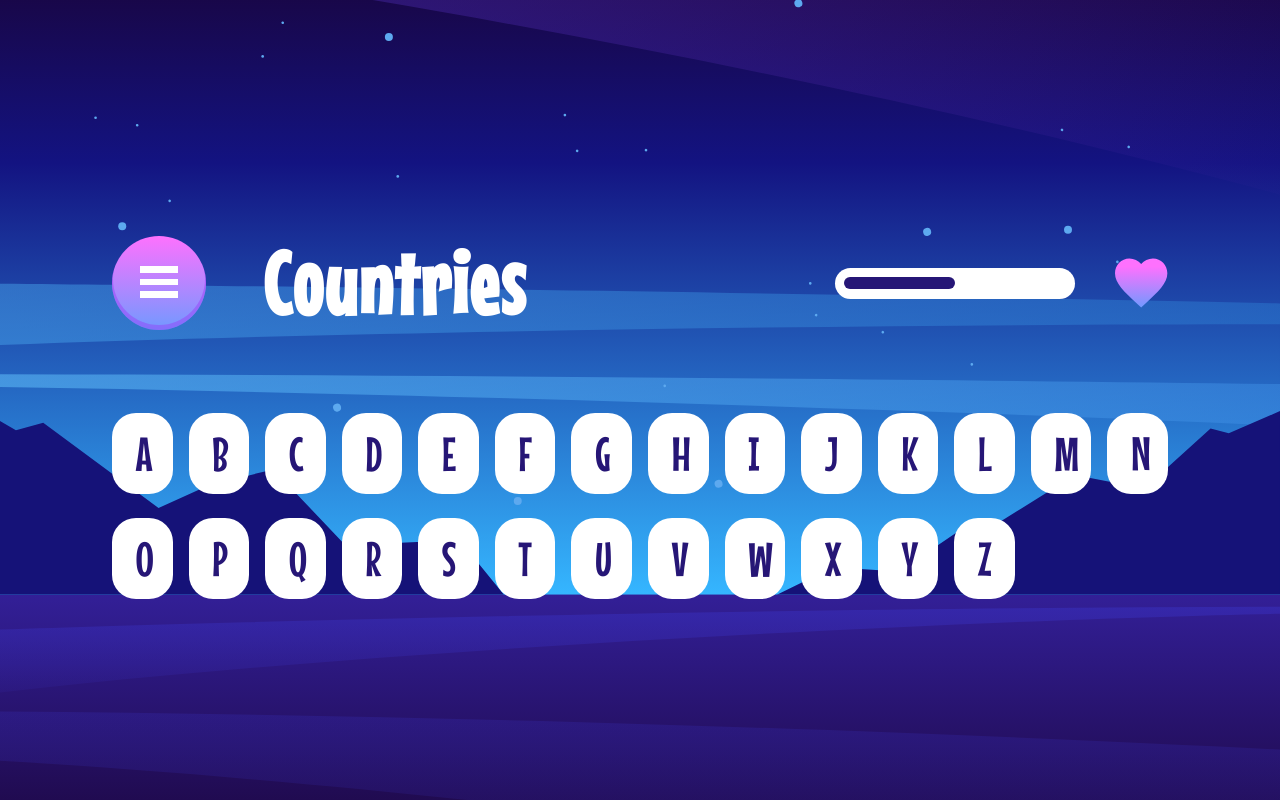
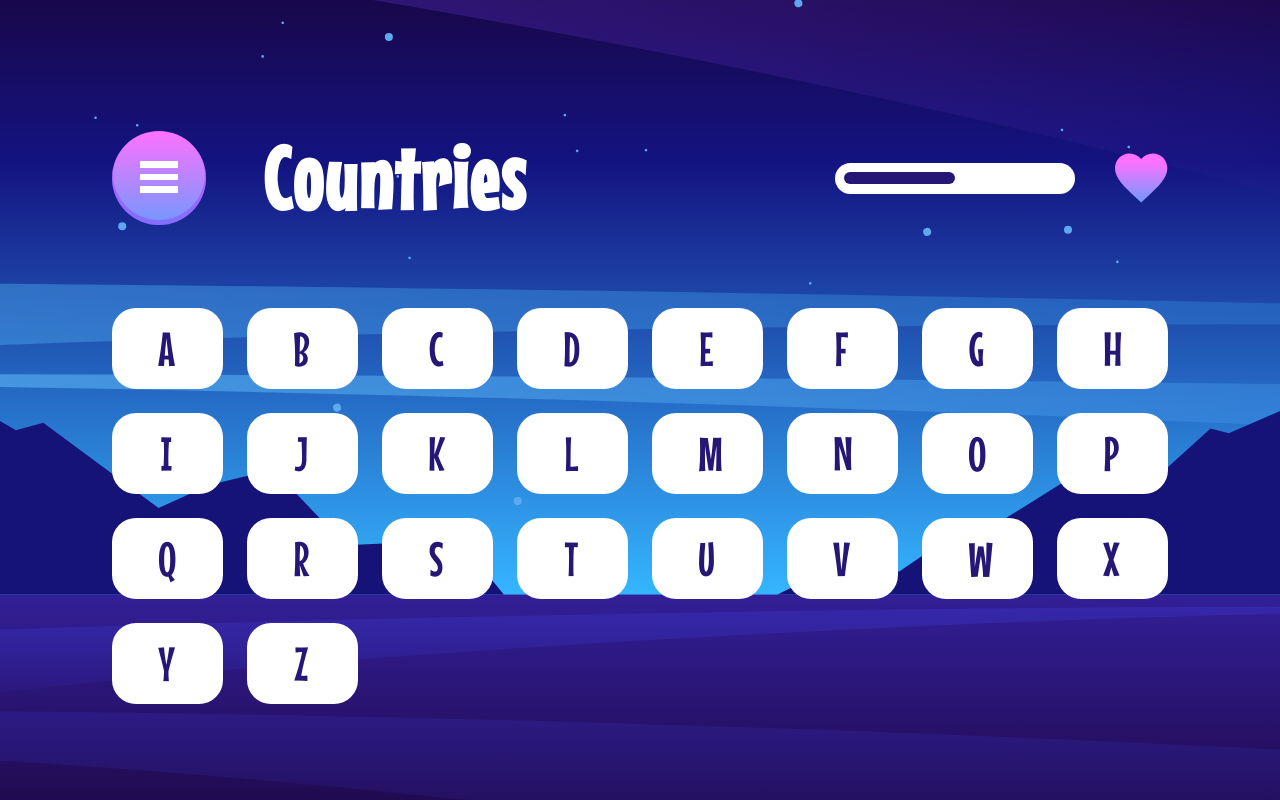
Before and after one commit to anitayawson/Hangman-Game, a React (Create React App) app: page /in-game in a window 1280 px wide. Built offline with nearby package versions, Linux system fonts and the light colour scheme.

Commit message:
add keyboard styling for desktop breakpoint

```diff
--- a/src/components/Keyboard/Keyboard.scss
+++ b/src/components/Keyboard/Keyboard.scss
@@ -9,6 +9,11 @@
   @include tablet {
     grid-template-columns: repeat(auto-fill, minmax(60px, 1fr));
     gap: 1.5rem 1rem;
+  }
+
+  @include desktop {
+    grid-template-columns: repeat(auto-fill, minmax(109px, 1fr));
+    gap: 1.5rem;
   }
 
   &__letter {
@@ -35,5 +40,9 @@
       padding: 0.8125rem 1.4688rem;
       border-radius: 1.5rem;
     }
+
+    @include desktop {
+      padding: 0.8125rem 2.875rem;
+    }
   }
 }
```
